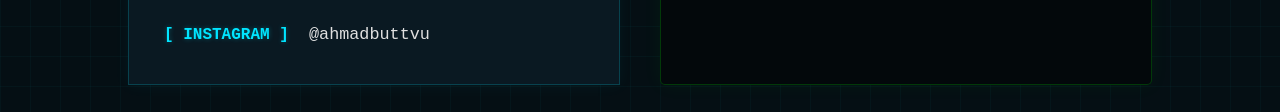
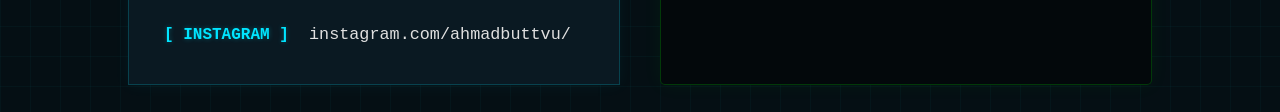
Before and after one commit to ahmadbuttvu/ahmadbuttvu.github.io, a plain HTML site: page index.html in a window 1280 px wide. Shown: the part 5914-6026 px from the top of the page. Drawn offline with Linux system fonts and the light colour scheme.

Commit message:
Fix Instagram link format in index.html
Updated Instagram link to include full URL.

```diff
--- a/index.html
+++ b/index.html
@@ -933,7 +933,7 @@
                 </div>
                 <div class="contact-item">
                     <span class="contact-label">[ INSTAGRAM ]</span>
-                    <a href="https://instagram.com/ahmadbuttvu" target="_blank">@ahmadbuttvu</a>
+                    <a href="https://instagram.com/ahmadbuttvu" target="_blank">instagram.com/ahmadbuttvu/</a>
                 </div>
             </div>
             <div class="terminal-box" style="margin-bottom: 0;">
```
